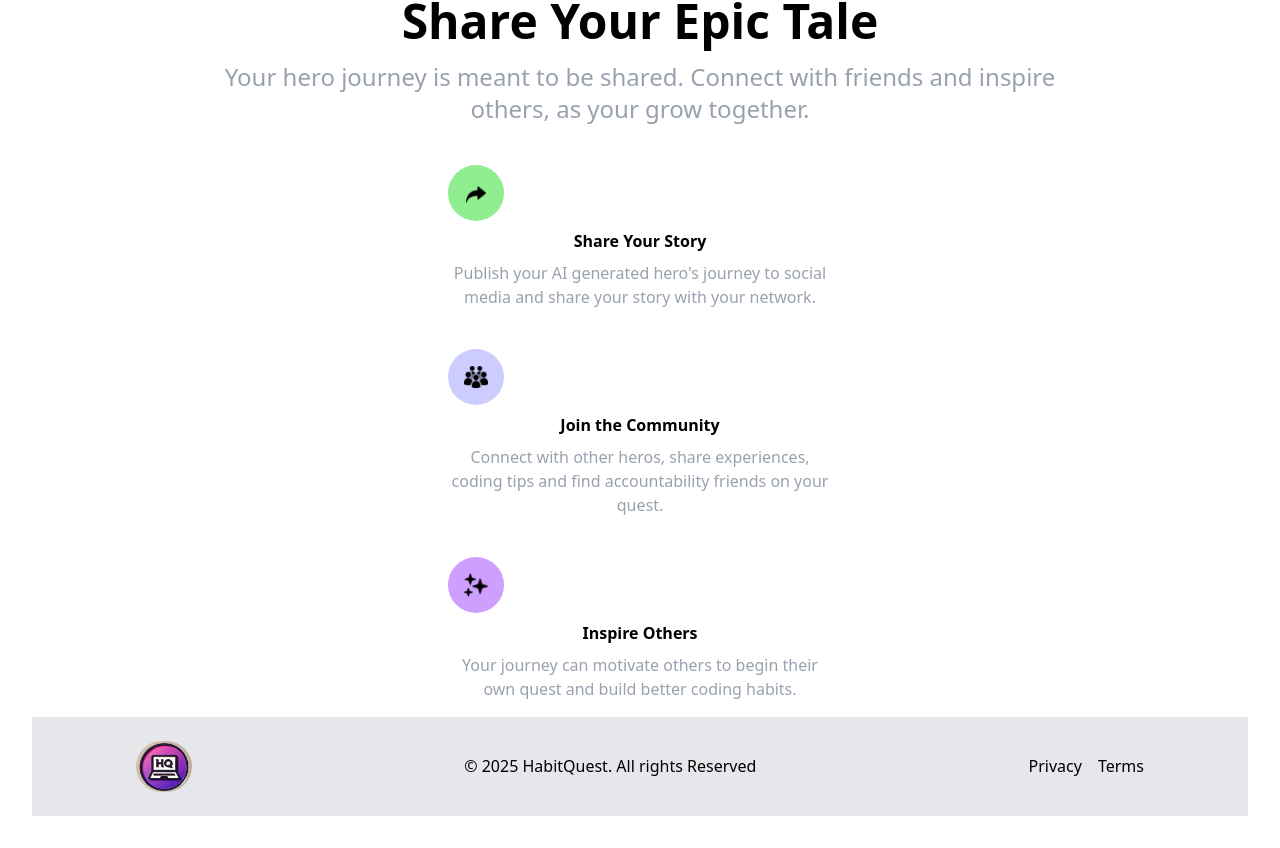
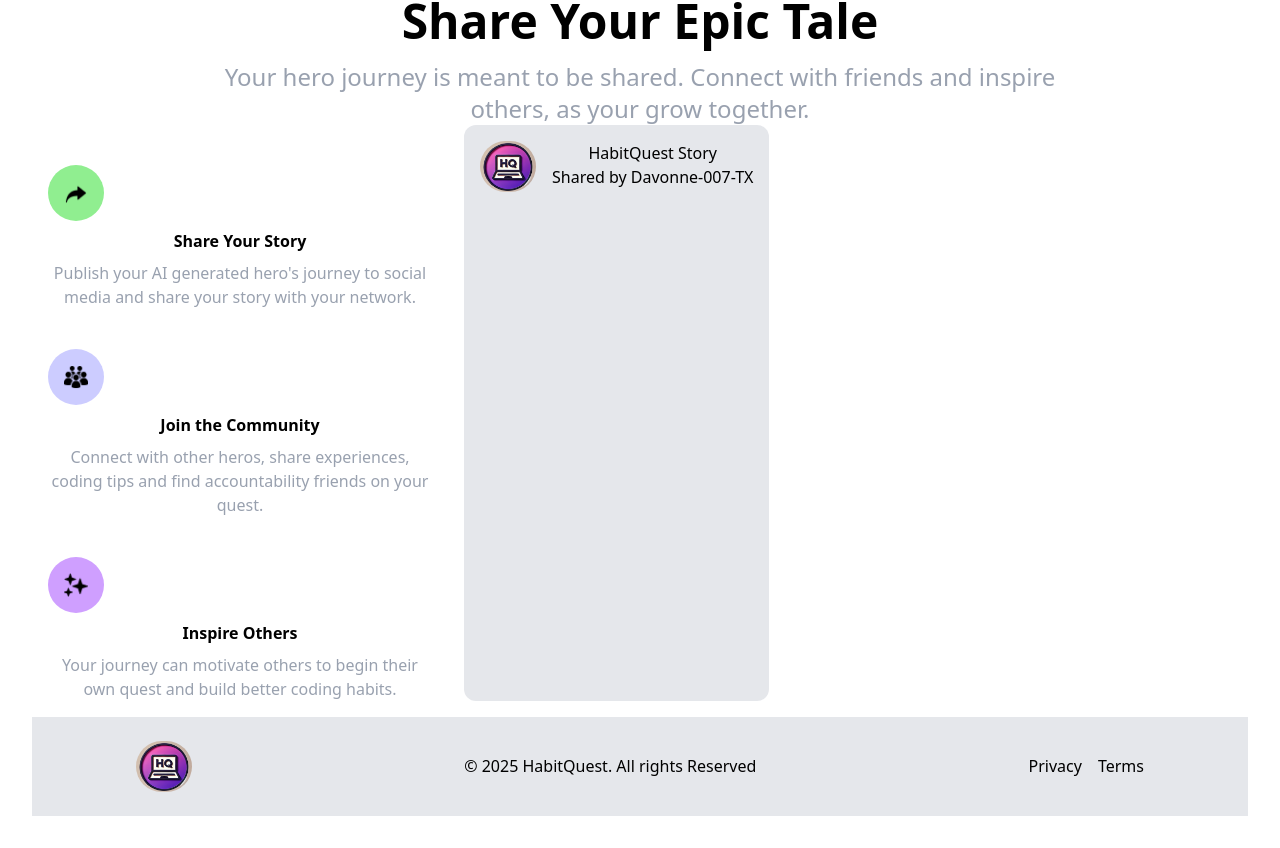
Before and after one commit to Davonne007-TX/habit-quest-collab, a React (Vite) app: page / in a window 1280 px wide. Shown: the part 2479-3327 px from the top of the page. Built offline with nearby package versions, Linux system fonts and the light colour scheme.

Commit message:
add component for Habit Quest Story

```diff
--- /dev/null
+++ b/src/components/HabitQuestStory.jsx
@@ -0,0 +1,19 @@
+import Image from "./Image";
+
+export default function HabitQuestStory() {
+  return (
+    <section className="max-w-4xl bg-gray-200 rounded-xl p-4">
+      <div className="flex gap-4">
+        <Image
+          image="/images/hq.png"
+          imageStyles="w-14 rounded-full"
+          alt="Logo, Laptop with HQ on the screen with purple background, Image generated by Chatgpt"
+        />
+        <div className="flex flex-col">
+          <h1>HabitQuest Story</h1>
+          <p>Shared by Davonne-007-TX</p>
+        </div>
+      </div>
+    </section>
+  );
+}
--- a/src/components/PersonalQuest.jsx
+++ b/src/components/PersonalQuest.jsx
@@ -3,6 +3,7 @@
 import ChooseYourCharacter from "./ChooseYourCharacter";
 import QuestUnfolds from "./QuestUnfolds";
 import LegendaryTale from "./LegendaryTale";
+import HabitQuestStory from "./HabitQuestStory";
 
 export default function PersonalQuest() {
   const character = "Choose Your Character";
@@ -27,7 +28,10 @@
         <QuestUnfolds />
 
         <CustomHeading heading={share} text={hero} />
-        <LegendaryTale />
+        <div className="flex flex-col md:flex-row gap-8">
+          <LegendaryTale />
+          <HabitQuestStory />
+        </div>
       </section>
     </>
   );
```
